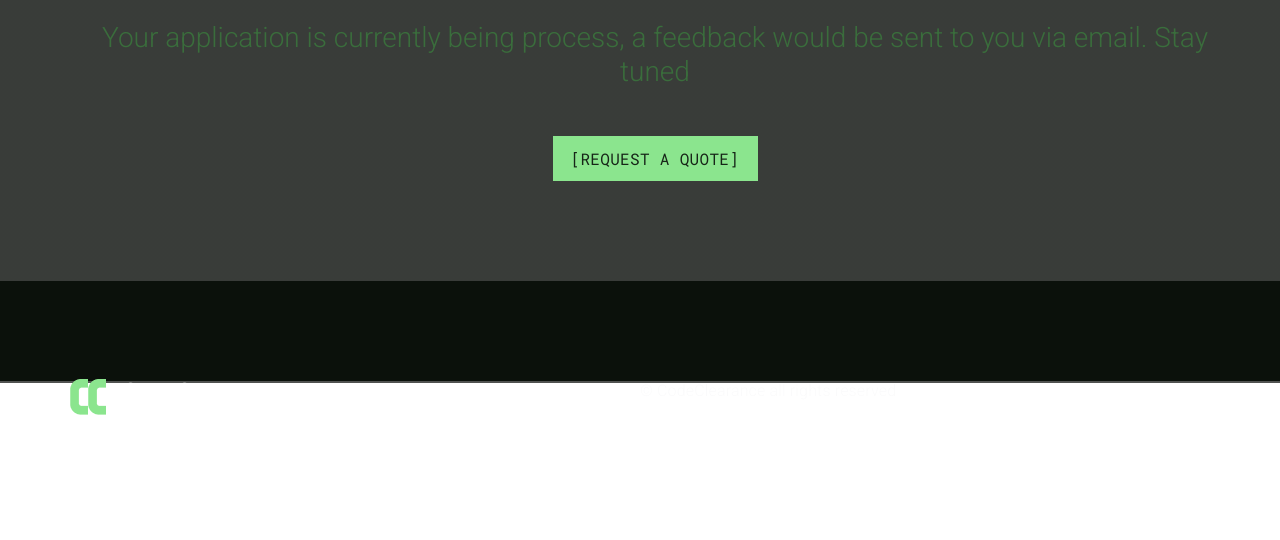
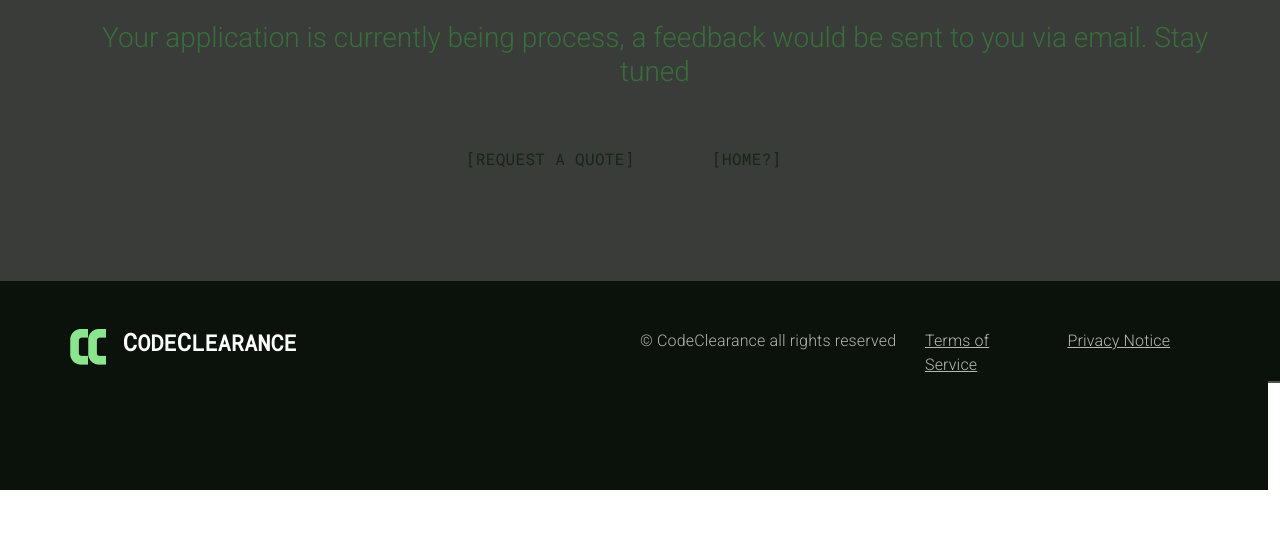
Before and after one commit to Ben07-77/codeclearance.app, a website: page success.html in a window 1280 px wide. Shown: the part 379-919 px from the top of the page. After the commit the page ends 869 px from the top, so only its background shows below. Drawn offline with Linux system fonts and the light colour scheme.

Commit message:
Update success.html

```diff
--- a/success.html
+++ b/success.html
@@ -35,26 +35,35 @@
 
 <!--success work-->
 <section style="padding-top: 200px; padding-bottom: 0%;" id="finish" class="full-height">
-    <div style="width: 100%; height: 100%; background: transparent">
+    <div style="color: #3a6d3c; width: 100%; height: 100%; background: transparent">
       <div class="" data-aos="fade-up" data-aos-delay="500">
         <div class="row d-flex justify-content-center align-items-center">
             <div class="col-lg-12 Let text-center">
-                <div style="color: #8BE58E; font-size: 56px; font-family: Roboto; font-weight: 300; line-height: 60px; word-wrap: break-word">Application request sent</div>
-                <div style="margin-top: 40px; width: 100%; color: #3a6d3c; font-size: 18px; font-family: Roboto; font-weight: 400; line-height: 24px; word-wrap: break-word"> <h3>Your application is currently being process, a feedback would be sent to you via email. Stay tuned</h3></div>
-                <div style="margin-top: 40px; width: 205px; height: 45px; padding-left: 18px; padding-right: 18px; padding-top: 13px; padding-bottom: 13px; background: #8BE58E; display: inline-flex">
+                <div class="head" style=" font-size: 56px; font-family: Roboto; font-weight: 300; line-height: 60px; word-wrap: break-word">Application request sent</div>
+                <div class="head" style="margin-top: 40px; width: 100%; font-size: 18px; font-family: Roboto; font-weight: 400; line-height: 24px; word-wrap: break-word"> <h3>Your application is currently being process, a feedback would be sent to you via email. Stay tuned</h3></div>
+
+                <div class="head2" style="margin-top: 40px; width: 205px; height: 45px; padding-left: 18px; padding-right: 18px; padding-top: 13px; padding-bottom: 13px; display: inline-flex">
                     <a style="text-decoration: none; color: black;" href="test.html">
                         <div style="text-align: center; color: #172518; font-size: 16px; font-family: Roboto Mono; font-weight: 500; text-transform: uppercase; line-height: 19px; letter-spacing: 0.32px; word-wrap: break-word">[Request a Quote]</div>
                     </a>
                 </div>
+
+                <div class="head2" style="margin-top: 40px; width: 205px; height: 45px; padding-left: 55px; padding-right: 18px; padding-top: 13px; padding-bottom: 13px; display: inline-flex">
+                    <a style="text-decoration: none; color: black;" href="./">
+                        <div style="text-align: center; color: #172518; font-size: 16px; font-family: Roboto Mono; font-weight: 500; text-transform: uppercase; line-height: 19px; letter-spacing: 0.32px; word-wrap: break-word">[Home?]</div>
+                    </a>
+                </div>
+
             </div>
         </div>
 
     </div>
     </div>
+
     <div style="width: 100%; height: 100px; background: #0B110B; color: white;">
     <div style="width: 100%;" class="row">
-      <footer style="padding-bottom: 50px; margin-bottom: 0%; height: 100%;" class="py-5">
-        <div style="padding-top: 50px; padding-bottom: 50px;" class="container">
+      <footer style="padding-bottom: 50px; margin-bottom: 0%; height: 100%; background: #0B110B" class="py-5">
+        <div style=" padding-bottom: 50px;" class="container">
           <div class="row gy-4 justify-content-between">
             <div class="col-lg-6">
               <p class="mb-0">
```
